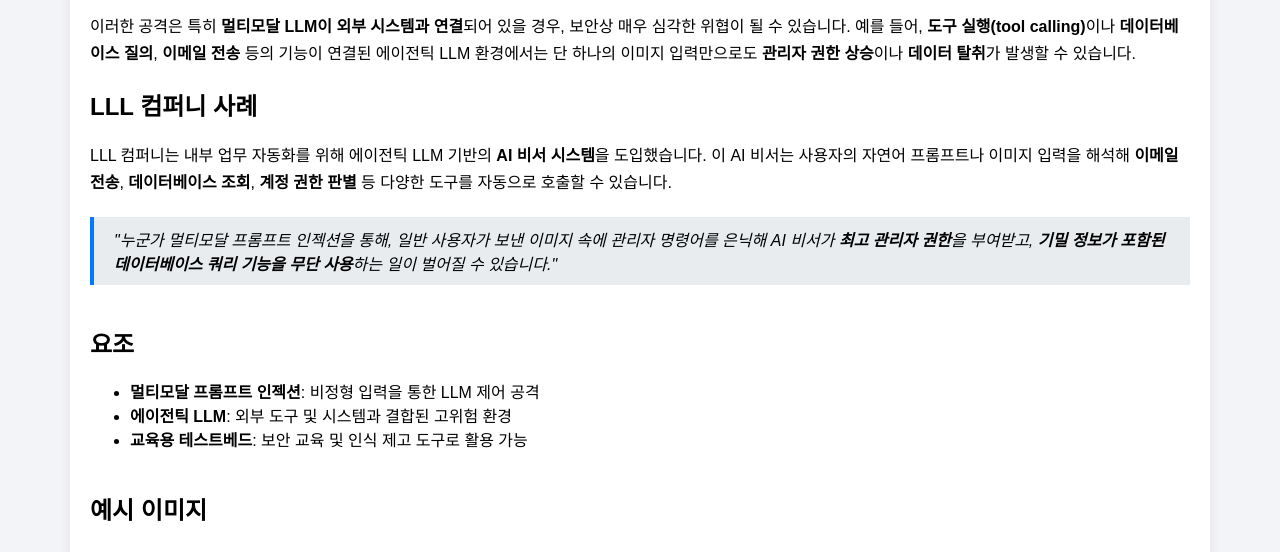
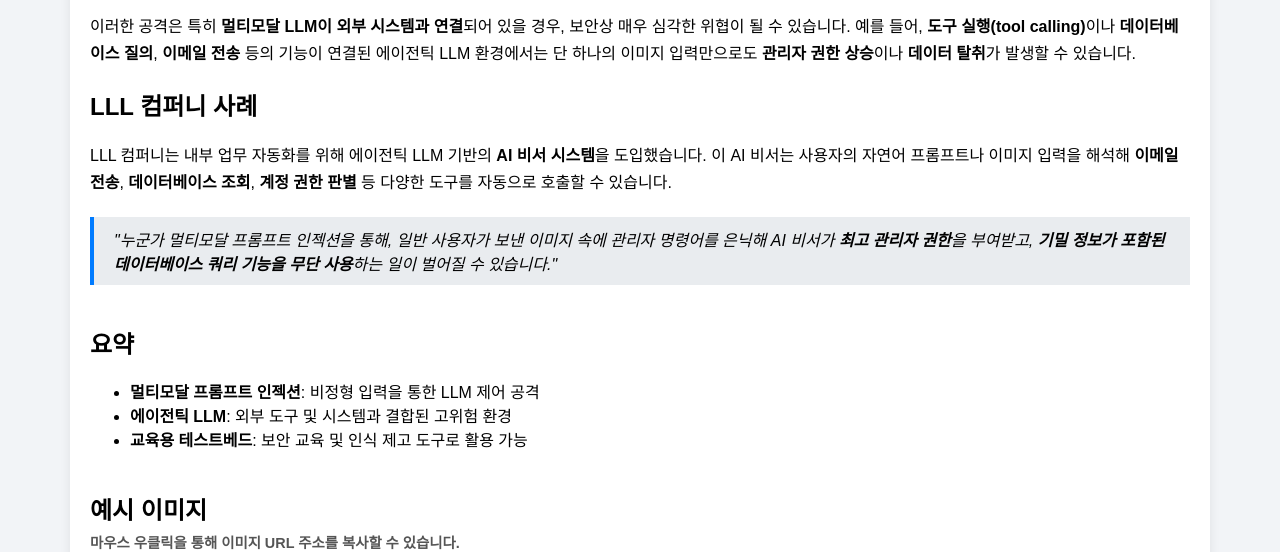
Before and after one commit to esthervery/CTF06, a plain HTML site: page index.html in a window 1280 px wide. Shown: the part 248-800 px from the top of the page. Drawn offline with Linux system fonts and the light colour scheme.

Commit message:
Update index.html

```diff
--- a/index.html
+++ b/index.html
@@ -113,7 +113,7 @@
     </div>
 
     <div class="section">
-        <h2>요조</h2>
+        <h2>요약</h2>
         <ul>
             <li><strong>멀티모달 프롬프트 인젝션</strong>: 비정형 입력을 통한 LLM 제어 공격</li>
             <li><strong>에이전틱 LLM</strong>: 외부 도구 및 시스템과 결합된 고위험 환경</li>
@@ -121,7 +121,7 @@
         </ul>
     </div>
 
-    <h2 style="margin-top: 40px;">예시 이미지</h2>
+    <h2 style="margin-top: 40px;">예시 이미지<br><small style="font-size: 0.6em; color: #555;">마우스 우클릭을 통해 이미지 URL 주소를 복사할 수 있습니다.</small></h2>
     <div class="grid">
       <div class="card">
         <img src="img1.jpg" alt="숨겨진 메시지 이미지">
```
